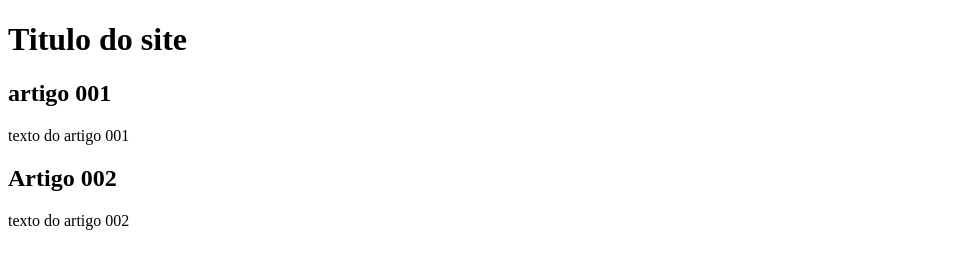
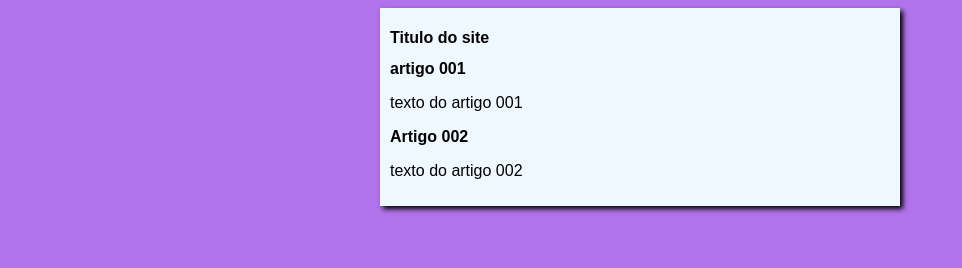
Before and after one commit to PedroSalomaoR/Projetosite, a plain HTML site: page Index.html in a window 1280 px wide. Shown: the whole page, without its empty margins (0-962 px from the left). Drawn offline with Linux system fonts and the light colour scheme.

Commit message:
iniciei o design

```diff
--- a/Index.html
+++ b/Index.html
@@ -5,6 +5,7 @@
     <meta charset="UTF-8">
     <meta name="viewport" content="width=device-width, initial-scale=1.0">
     <title>titulo do site</title>
+    <link rel="stylesheet" href="estilos/style.css">
 </head>
 
 <body>
--- /dev/null
+++ b/estilos/style.css
@@ -0,0 +1,16 @@
+* {
+    font-family: Arial, Helvetica, sans-serif;
+    font-size: 16px;
+}
+
+body {
+    background-color: rgb(177, 115, 235);
+}
+
+main {
+    background-color: aliceblue;
+    width: 500px;
+    margin: auto;
+    padding: 10px;
+    box-shadow: 3px 3px 5px black;
+}
```
